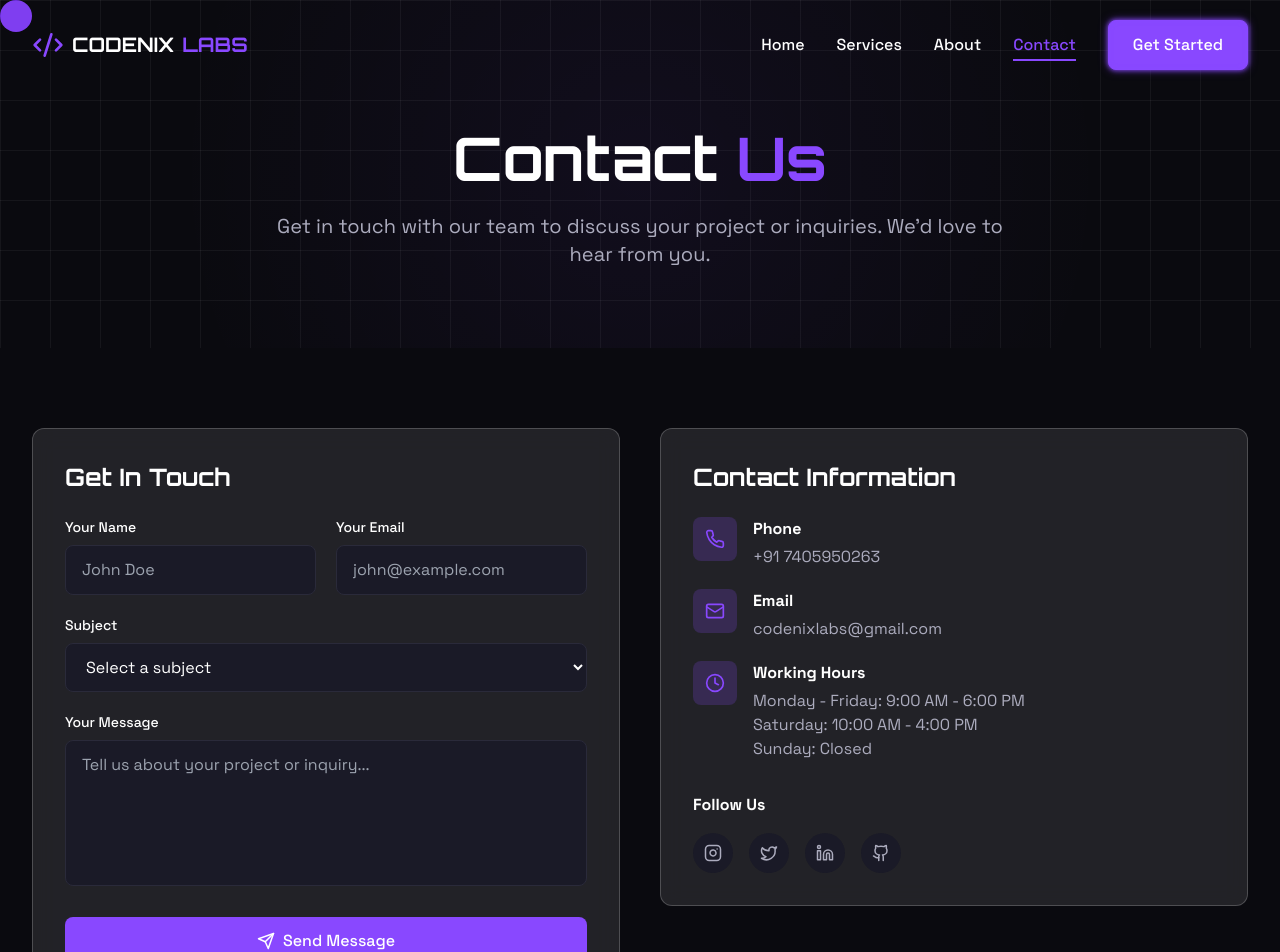
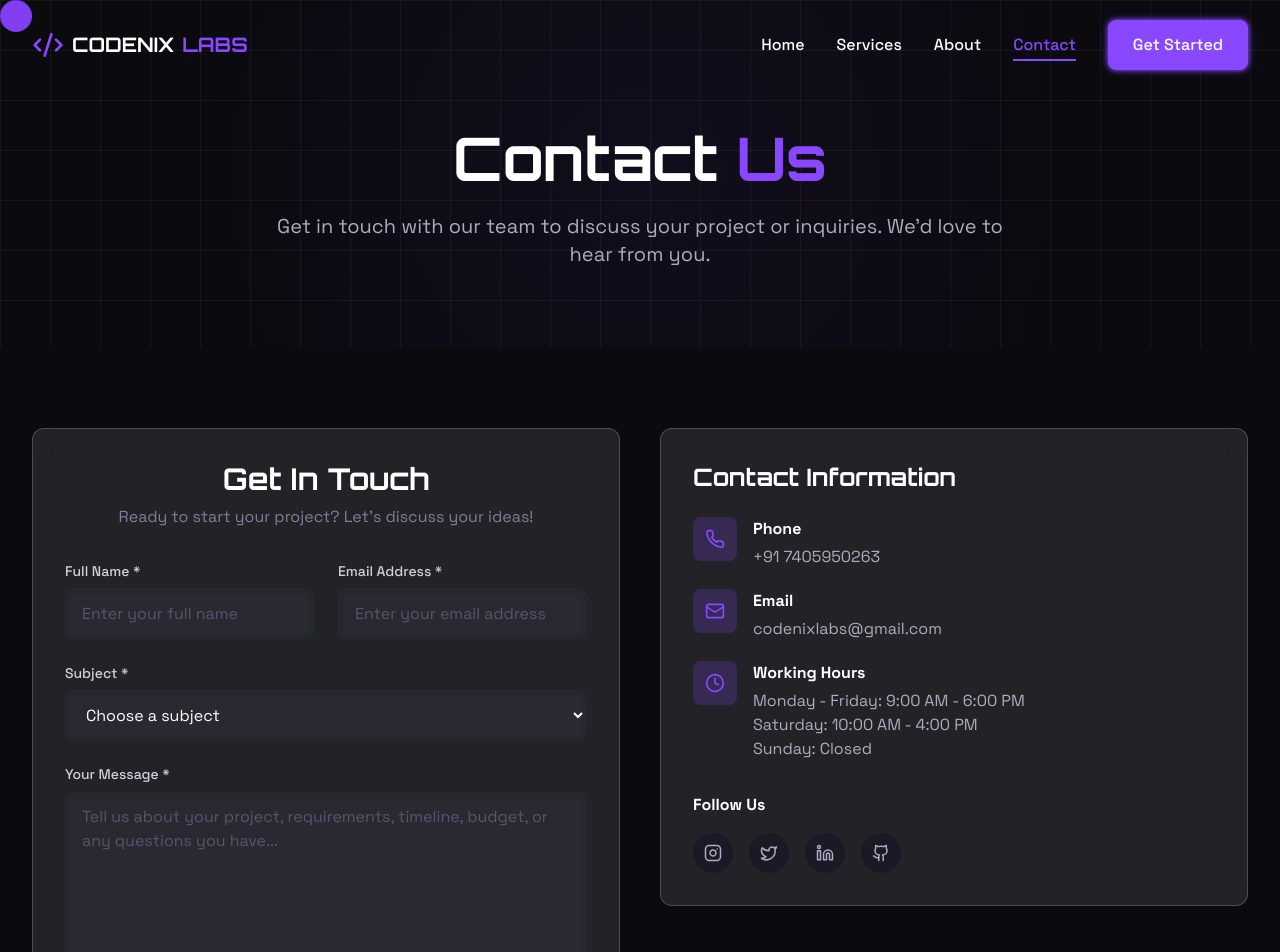
Before and after one commit to naitikjpatel/codenix-labs, a React (Vite) app: page /contact in a window 1280 px wide. Shown: the top 952 px of the page. Built offline with nearby package versions, Linux system fonts and the light colour scheme.

Commit message:
my-chages-are-done

```diff
--- a/src/components/ContactForm.tsx
+++ b/src/components/ContactForm.tsx
@@ -1,8 +1,9 @@
 import React, { useState } from 'react';
 import { motion } from 'framer-motion';
-import { Send, Loader2 } from 'lucide-react';
+import { Send, Loader2, CheckCircle } from 'lucide-react';
 import emailjs from 'emailjs-com';
-const ContactForm: React.FC = () => {
+
+const ContactForm = () => {
   const [formState, setFormState] = useState({
     name: '',
     email: '',
@@ -13,78 +14,187 @@ const ContactForm: React.FC = () => {
   const [submitSuccess, setSubmitSuccess] = useState(false);
   const [submitError, setSubmitError] = useState('');
 
-  const handleChange = (e: React.ChangeEvent<HTMLInputElement | HTMLTextAreaElement | HTMLSelectElement>) => {
+  const EMAILJS_CONFIG = {
+    serviceId: import.meta.env.EMAIL_JS_SERVICE_ID,
+    templateId: import.meta.env.EMAIL_JS_TEMPLATE_ID,
+    publicKey: import.meta.env.EMAIL_JS_PUBLIC_KEY,
+  };
+
+  const handleChange = (e) => {
     const { name, value } = e.target;
     setFormState(prev => ({ ...prev, [name]: value }));
   };
 
-  const handleSubmit = async (e: React.FormEvent) => {
+  const validateForm = () => {
+    const { name, email, subject, message } = formState;
+
+    if (!name.trim()) {
+      setSubmitError('Please enter your name');
+      return false;
+    }
+
+    if (!email.trim()) {
+      setSubmitError('Please enter your email');
+      return false;
+    }
+
+    const emailRegex = /^[^\s@]+@[^\s@]+\.[^\s@]+$/;
+    if (!emailRegex.test(email)) {
+      setSubmitError('Please enter a valid email address');
+      return false;
+    }
+
+    if (!subject) {
+      setSubmitError('Please select a subject');
+      return false;
+    }
+
+    if (!message.trim()) {
+      setSubmitError('Please enter your message');
+      return false;
+    }
+
+    if (message.trim().length < 10) {
+      setSubmitError('Message should be at least 10 characters long');
+      return false;
+    }
+
+    return true;
+  };
+
+  const handleSubmit = async (e) => {
     e.preventDefault();
-    setIsSubmitting(true);
     setSubmitError('');
 
-    // Simulate form submission
+    if (!validateForm()) {
+      return;
+    }
+
+    setIsSubmitting(true);
+
     try {
-       await emailjs.send('service_s3nrghq', 'template_cignmvg', formState, 'bQ7rWbUPT5hPo0z33');
+      const templateParams = {
+        from_name: formState.name,
+        from_email: formState.email,
+        to_name: 'Codenix Labs',
+        subject: formState.subject,
+        message: formState.message,
+        reply_to: formState.email,
+        sent_date: new Date().toLocaleDateString(),
+        sent_time: new Date().toLocaleTimeString(),
+      };
+
+      const response = await emailjs.send(
+        EMAILJS_CONFIG.serviceId,
+        EMAILJS_CONFIG.templateId,
+        templateParams,
+        EMAILJS_CONFIG.publicKey
+      );
+
+      console.log('Email sent successfully:', response);
+
       setSubmitSuccess(true);
+
       setFormState({
         name: '',
         email: '',
         subject: '',
         message: '',
       });
-    } catch (error) {
-      setSubmitError('An error occurred while submitting the form. Please try again.');
+
+      setTimeout(() => {
+        setSubmitSuccess(false);
+      }, 5000);
+
+    } catch (error : any | unknown) {
+      console.error('Email sending error:', error);
+
+      if (error.status === 400) {
+        setSubmitError('Invalid request. Please check your information and try again.');
+      } else if (error.status === 401) {
+        setSubmitError('Authentication failed. Please contact support.');
+      } else if (error.status === 402) {
+        setSubmitError('Service quota exceeded. Please try again later.');
+      } else if (error.status === 404) {
+        setSubmitError('Service not found. Please contact support.');
+      } else {
+        setSubmitError('Failed to send message. Please check your internet connection and try again.');
+      }
     } finally {
       setIsSubmitting(false);
     }
   };
 
+  const resetForm = () => {
+    setFormState({
+      name: '',
+      email: '',
+      subject: '',
+      message: '',
+    });
+    setSubmitSuccess(false);
+    setSubmitError('');
+  };
+
   return (
-    <motion.form
-      initial={{ opacity: 0 }}
-      whileInView={{ opacity: 1 }}
+    <motion.div
+      initial={{ opacity: 0, y: 20 }}
+      whileInView={{ opacity: 1, y: 0 }}
       viewport={{ once: true }}
       transition={{ duration: 0.5 }}
-      onSubmit={handleSubmit}
-      className="glass p-8 rounded-xl"
+      className="glass p-8 rounded-xl max-w-2xl mx-auto"
     >
       {submitSuccess ? (
         <motion.div
-          initial={{ opacity: 0, y: 20 }}
-          animate={{ opacity: 1, y: 0 }}
+          initial={{ opacity: 0, scale: 0.8 }}
+          animate={{ opacity: 1, scale: 1 }}
           className="text-center py-8"
         >
-          <div className="bg-success/20 text-success p-3 rounded-full w-16 h-16 flex items-center justify-center mx-auto mb-4">
-            <Send size={24} />
+          <div className="bg-green-500/20 text-green-400 p-4 rounded-full w-20 h-20 flex items-center justify-center mx-auto mb-6">
+            <CheckCircle size={32} />
           </div>
-          <h3 className="text-2xl font-orbitron font-bold mb-2">Message Sent!</h3>
-          <p className="text-neutral-300 mb-6">
-            Thank you for contacting us. We'll get back to you as soon as possible.
+          <h3 className="text-2xl font-orbitron font-bold mb-4 text-white">
+            Message Sent Successfully!
+          </h3>
+          <p className="text-neutral-300 mb-2">
+            Thank you for contacting us, <strong>{formState.name || 'there'}</strong>!
           </p>
+          <p className="text-neutral-400 text-sm mb-6">
+            We've received your message and will get back to you within 24 hours.
+            A confirmation email has been sent to your inbox.
+          </p>
+          <div className="flex gap-4 justify-center">
             <button
               type="button"
-            onClick={() => setSubmitSuccess(false)}
-            className="btn btn-outline"
+              onClick={resetForm}
+              className="btn btn-outline px-6 py-2 rounded-lg border border-primary text-primary hover:bg-primary hover:text-white transition-all duration-300"
             >
               Send Another Message
             </button>
+          </div>
         </motion.div>
       ) : (
-        <>
-          <h3 className="text-2xl font-orbitron font-bold mb-6">Get In Touch</h3>
+        <form onSubmit={handleSubmit} className="space-y-6">
+          <div className="text-center mb-8">
+            <h3 className="text-3xl font-orbitron font-bold mb-2 text-white">
+              Get In Touch
+            </h3>
+            <p className="text-neutral-400">
+              Ready to start your project? Let's discuss your ideas!
+            </p>
+          </div>
 
-          <div className="grid grid-cols-1 md:grid-cols-2 gap-5 mb-5">
-            {/* Name */}
-            <div className="form-group">
+          <div className="grid grid-cols-1 md:grid-cols-2 gap-6">
+            {/* Name Field */}
             <motion.div
               initial={{ x: -20, opacity: 0 }}
               whileInView={{ x: 0, opacity: 1 }}
               viewport={{ once: true }}
               transition={{ duration: 0.5, delay: 0.1 }}
+              className="form-group"
             >
-                <label htmlFor="name" className="block text-sm font-medium mb-2">
-                  Your Name
+              <label htmlFor="name" className="block text-sm font-medium mb-2 text-neutral-200">
+                Full Name *
               </label>
               <input
                 type="text"
@@ -93,22 +203,21 @@ const ContactForm: React.FC = () => {
                 value={formState.name}
                 onChange={handleChange}
                 required
-                  className="w-full bg-neutral-800 border border-neutral-700 focus:border-primary rounded-lg px-4 py-3 text-white transition-colors focus:outline-none focus:ring-1 focus:ring-primary"
-                  placeholder="John Doe"
+                className="w-full bg-neutral-800/50 border border-neutral-700 focus:border-primary rounded-lg px-4 py-3 text-white placeholder-neutral-500 transition-all duration-300 focus:outline-none focus:ring-1 focus:ring-primary backdrop-blur-sm"
+                placeholder="Enter your full name"
               />
             </motion.div>
-            </div>
 
-            {/* Email */}
-            <div className="form-group">
+            {/* Email Field */}
             <motion.div
               initial={{ x: 20, opacity: 0 }}
               whileInView={{ x: 0, opacity: 1 }}
               viewport={{ once: true }}
               transition={{ duration: 0.5, delay: 0.2 }}
+              className="form-group"
             >
-                <label htmlFor="email" className="block text-sm font-medium mb-2">
-                  Your Email
+              <label htmlFor="email" className="block text-sm font-medium mb-2 text-neutral-200">
+                Email Address *
               </label>
               <input
                 type="email"
@@ -117,23 +226,22 @@ const ContactForm: React.FC = () => {
                 value={formState.email}
                 onChange={handleChange}
                 required
-                  className="w-full bg-neutral-800 border border-neutral-700 focus:border-primary rounded-lg px-4 py-3 text-white transition-colors focus:outline-none focus:ring-1 focus:ring-primary"
-                  placeholder="john@example.com"
+                className="w-full bg-neutral-800/50 border border-neutral-700 focus:border-primary rounded-lg px-4 py-3 text-white placeholder-neutral-500 transition-all duration-300 focus:outline-none focus:ring-1 focus:ring-primary backdrop-blur-sm"
+                placeholder="Enter your email address"
               />
             </motion.div>
           </div>
-          </div>
 
-          {/* Subject */}
-          <div className="form-group mb-5">
+          {/* Subject Field */}
           <motion.div
             initial={{ y: 20, opacity: 0 }}
             whileInView={{ y: 0, opacity: 1 }}
             viewport={{ once: true }}
             transition={{ duration: 0.5, delay: 0.3 }}
+            className="form-group"
           >
-              <label htmlFor="subject" className="block text-sm font-medium mb-2">
-                Subject
+            <label htmlFor="subject" className="block text-sm font-medium mb-2 text-neutral-200">
+              Subject *
             </label>
             <select
               id="subject"
@@ -141,28 +249,32 @@ const ContactForm: React.FC = () => {
               value={formState.subject}
               onChange={handleChange}
               required
-                className="w-full bg-neutral-800 border border-neutral-700 focus:border-primary rounded-lg px-4 py-3 text-white transition-colors focus:outline-none focus:ring-1 focus:ring-primary"
+              className="w-full bg-neutral-800/50 border border-neutral-700 focus:border-primary rounded-lg px-4 py-3 text-white transition-all duration-300 focus:outline-none focus:ring-1 focus:ring-primary backdrop-blur-sm"
             >
-                <option value="" disabled>Select a subject</option>
+              <option value="" disabled className="text-neutral-500">
+                Choose a subject
+              </option>
               <option value="General Inquiry">General Inquiry</option>
+              <option value="Web Development">Web Development</option>
+              <option value="Mobile App Development">Mobile App Development</option>
+              <option value="UI/UX Design">UI/UX Design</option>
               <option value="Project Proposal">Project Proposal</option>
-                <option value="Support Request">Support Request</option>
-                <option value="Partnership">Partnership</option>
+              <option value="Partnership">Partnership Opportunity</option>
+              <option value="Support Request">Technical Support</option>
               <option value="Other">Other</option>
             </select>
           </motion.div>
-          </div>
 
-          {/* Message */}
-          <div className="form-group mb-6">
+          {/* Message Field */}
           <motion.div
             initial={{ y: 20, opacity: 0 }}
             whileInView={{ y: 0, opacity: 1 }}
             viewport={{ once: true }}
             transition={{ duration: 0.5, delay: 0.4 }}
+            className="form-group"
           >
-              <label htmlFor="message" className="block text-sm font-medium mb-2">
-                Your Message
+            <label htmlFor="message" className="block text-sm font-medium mb-2 text-neutral-200">
+              Your Message *
             </label>
             <textarea
               id="message"
@@ -170,16 +282,24 @@ const ContactForm: React.FC = () => {
               value={formState.message}
               onChange={handleChange}
               required
-                rows={5}
-                className="w-full bg-neutral-800 border border-neutral-700 focus:border-primary rounded-lg px-4 py-3 text-white transition-colors focus:outline-none focus:ring-1 focus:ring-primary resize-none"
-                placeholder="Tell us about your project or inquiry..."
-              ></textarea>
+              rows={6}
+              className="w-full bg-neutral-800/50 border border-neutral-700 focus:border-primary rounded-lg px-4 py-3 text-white placeholder-neutral-500 transition-all duration-300 focus:outline-none focus:ring-1 focus:ring-primary resize-none backdrop-blur-sm"
+              placeholder="Tell us about your project, requirements, timeline, budget, or any questions you have..."
+            />
+            <div className="text-xs text-neutral-500 mt-1">
+              {formState.message.length}/500 characters (minimum 10 required)
+            </div>
           </motion.div>
-          </div>
 
           {/* Error Message */}
           {submitError && (
-            <div className="mb-5 text-error text-sm">{submitError}</div>
+            <motion.div
+              initial={{ opacity: 0, y: -10 }}
+              animate={{ opacity: 1, y: 0 }}
+              className="bg-red-500/10 border border-red-500/30 text-red-400 px-4 py-3 rounded-lg text-sm"
+            >
+              {submitError}
+            </motion.div>
           )}
 
           {/* Submit Button */}
@@ -192,24 +312,32 @@ const ContactForm: React.FC = () => {
             <button
               type="submit"
               disabled={isSubmitting}
-              className="btn btn-primary w-full flex items-center justify-center hover-effect"
+              className={`w-full flex items-center justify-center px-6 py-4 rounded-lg font-medium transition-all duration-300 transform hover:scale-[1.02] ${isSubmitting
+                  ? 'bg-neutral-700 text-neutral-400 cursor-not-allowed'
+                  : 'bg-gradient-to-r from-primary to-secondary text-white hover:shadow-lg hover:shadow-primary/25'
+                }`}
             >
               {isSubmitting ? (
                 <>
-                  <Loader2 size={18} className="mr-2 animate-spin" />
-                  Sending...
+                  <Loader2 size={20} className="mr-2 animate-spin" />
+                  Sending Message...
                 </>
               ) : (
                 <>
-                  <Send size={18} className="mr-2" />
+                  <Send size={20} className="mr-2" />
                   Send Message
                 </>
               )}
             </button>
           </motion.div>
-        </>
+
+          {/* Additional Info */}
+          <div className="text-center text-xs text-neutral-500 mt-4">
+            We typically respond within 24 hours. Your information is secure and will not be shared.
+          </div>
+        </form>
       )}
-    </motion.form>
+    </motion.div>
   );
 };
 
--- a/src/components/Footer.tsx
+++ b/src/components/Footer.tsx
@@ -118,7 +118,7 @@ const Footer: React.FC = () => {
         {/* Copyright */}
         <div className="flex flex-col md:flex-row justify-between items-center">
           <p className="text-neutral-400 text-sm mb-4 md:mb-0">
-            &copy; {new Date().getFullYear()} NEXUSTECH. All rights reserved.
+            &copy; {new Date().getFullYear()} CODENIX LABS. All rights reserved.
           </p>
           <div className="flex space-x-6">
             <a href="#" className="text-neutral-400 text-sm hover:text-primary transition-colors hover-effect">
--- a/src/components/HeroSection.tsx
+++ b/src/components/HeroSection.tsx
@@ -125,9 +125,9 @@ const HeroSection: React.FC = () => {
             <Link to="/contact" className="btn btn-primary neon-border hover-effect">
               Start Your Project
             </Link>
-            <Link to="/portfolio" className="btn btn-outline hover-effect">
+            {/* <Link to="/portfolio" className="btn btn-outline hover-effect">
               Explore Our Work
-            </Link>
+            </Link> */}
           </motion.div>
         </div>
 
--- a/src/components/ServiceCard.tsx
+++ b/src/components/ServiceCard.tsx
@@ -20,6 +20,7 @@ const ServiceCard: React.FC<ServiceCardProps> = ({ title, description, icon, ind
       className="glass p-6 rounded-xl relative group hover-effect"
     >
       {/* Gradient Border Hover Effect */}
+      <Link to="/services">
         <div className="absolute inset-0 rounded-xl opacity-0 group-hover:opacity-100 transition-opacity duration-300">
           <div className="absolute inset-0 rounded-xl border border-primary opacity-75 blur-[2px]"></div>
           <div className="absolute inset-0 rounded-xl border border-primary"></div>
@@ -45,7 +46,7 @@ const ServiceCard: React.FC<ServiceCardProps> = ({ title, description, icon, ind
               className="ml-1 group-hover:ml-2 transition-all duration-300"
             />
           </Link>
-      </div>
+        </div></Link>
     </motion.div>
   );
 };
--- a/src/pages/Services.tsx
+++ b/src/pages/Services.tsx
@@ -237,10 +237,11 @@ const Services: React.FC = () => {
           className={`py-20 ${index % 2 === 0 ? 'bg-neutral-900' : ''} service-section relative`}
         >
           <div className="container mx-auto px-4 sm:px-6 lg:px-8">
-            <div className="flex flex-col lg:flex-row gap-12 items-center">
+            <div className="grid grid-cols-1 lg:grid-cols-2 gap-12 items-center">
               {/* Service Info */}
-              <div className={`w-full lg:w-1/2 ${index % 2 !== 0 ? 'lg:order-2' : ''}`}>
+              <div className={`w-full ${index % 2 !== 0 ? 'lg:order-2' : 'lg:order-1'}`}>
                 <motion.div
+                  className="relative z-10"
                   initial={{ opacity: 0, x: index % 2 === 0 ? -50 : 50 }}
                   whileInView={{ opacity: 1, x: 0 }}
                   viewport={{ once: true, margin: "-100px" }}
@@ -268,14 +269,22 @@ const Services: React.FC = () => {
                     ))}
                   </div>
 
-                  <Link to="/contact" className="btn btn-primary neon-border hover-effect">
+                  <Link
+                    to="/contact"
+                    className="btn btn-primary neon-border hover-effect inline-block relative z-20"
+                    style={{
+                      position: 'relative',
+                      zIndex: 20,
+                      pointerEvents: 'auto'
+                    }}
+                  >
                     Get Started
                   </Link>
                 </motion.div>
               </div>
 
               {/* Image/Illustration */}
-              <div className={`w-full lg:w-1/2 ${index % 2 !== 0 ? 'lg:order-1' : ''}`}>
+              <div className={`w-full ${index % 2 !== 0 ? 'lg:order-1' : 'lg:order-2'}`}>
                 <motion.div
                   className="relative"
                   initial={{ opacity: 0, x: index % 2 === 0 ? 50 : -50 }}
```
Also changed, not shown: 1 other file (tests, documents, lock files or other folders). Lines whose indentation alone changed are shown as unchanged.
